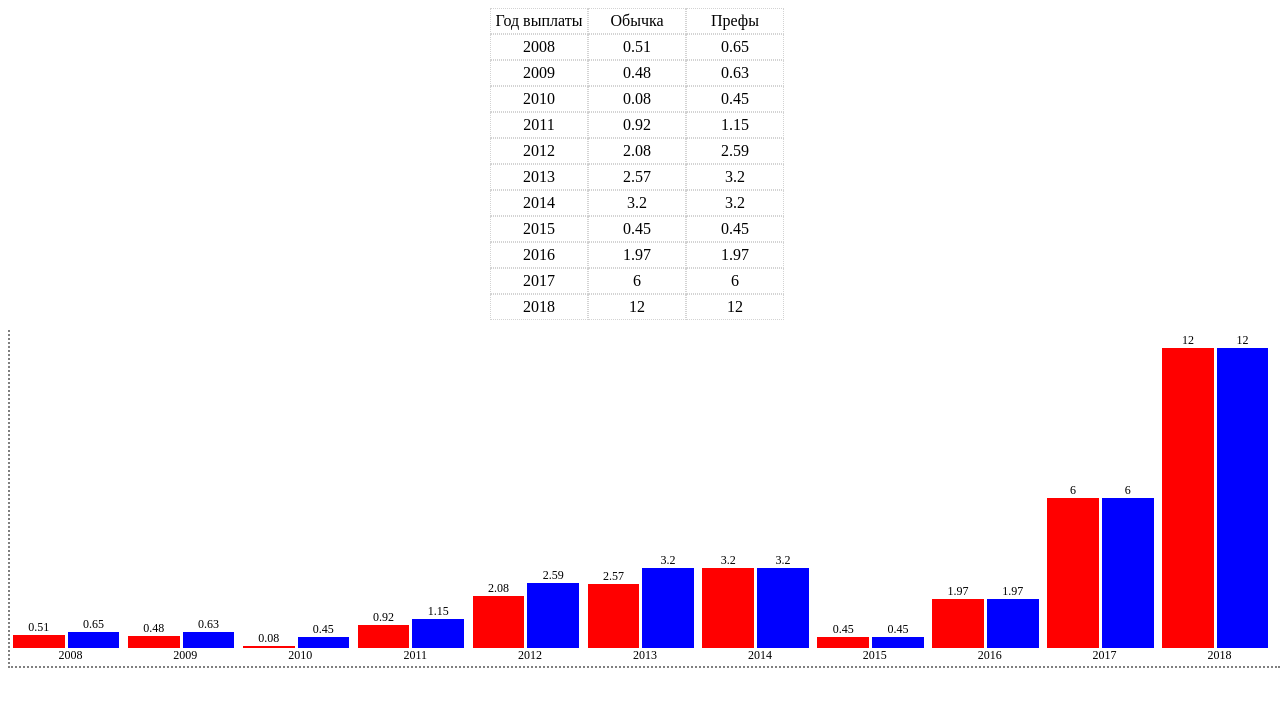
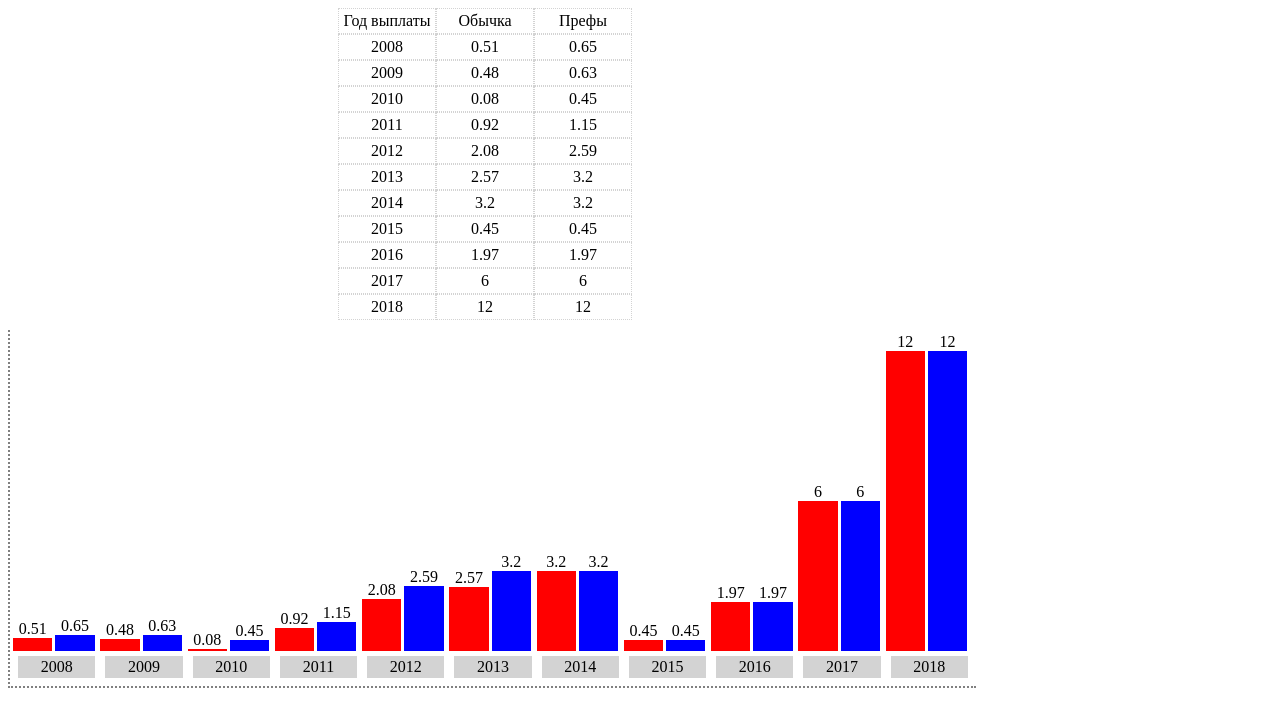
Before and after one commit to Aparin/tableAndGraphMaker, a plain HTML site: page index.html in a window 1280 px wide. Drawn offline with Linux system fonts and the light colour scheme.

Commit message:
to improve the design of 'years'

```diff
--- a/index.html
+++ b/index.html
@@ -6,7 +6,7 @@
     <link rel='stylesheet' href='style.css' type='text/css'>
 </head>
 
-<body>
+<body style='max-width: 960px;'>
 
     <div id='dividendsTable'></div>
     <div id='dividendsGraph'></div>
--- a/style.css
+++ b/style.css
@@ -31,11 +31,13 @@
 .value,
 .year {
     text-align: center;
-    font-size: 12px;
 }
 
 .year {
     display: block;
+    margin: 5px;
+    background: lightgray;
+    padding: 2px;
 }
 
 .columnWrap {
```
